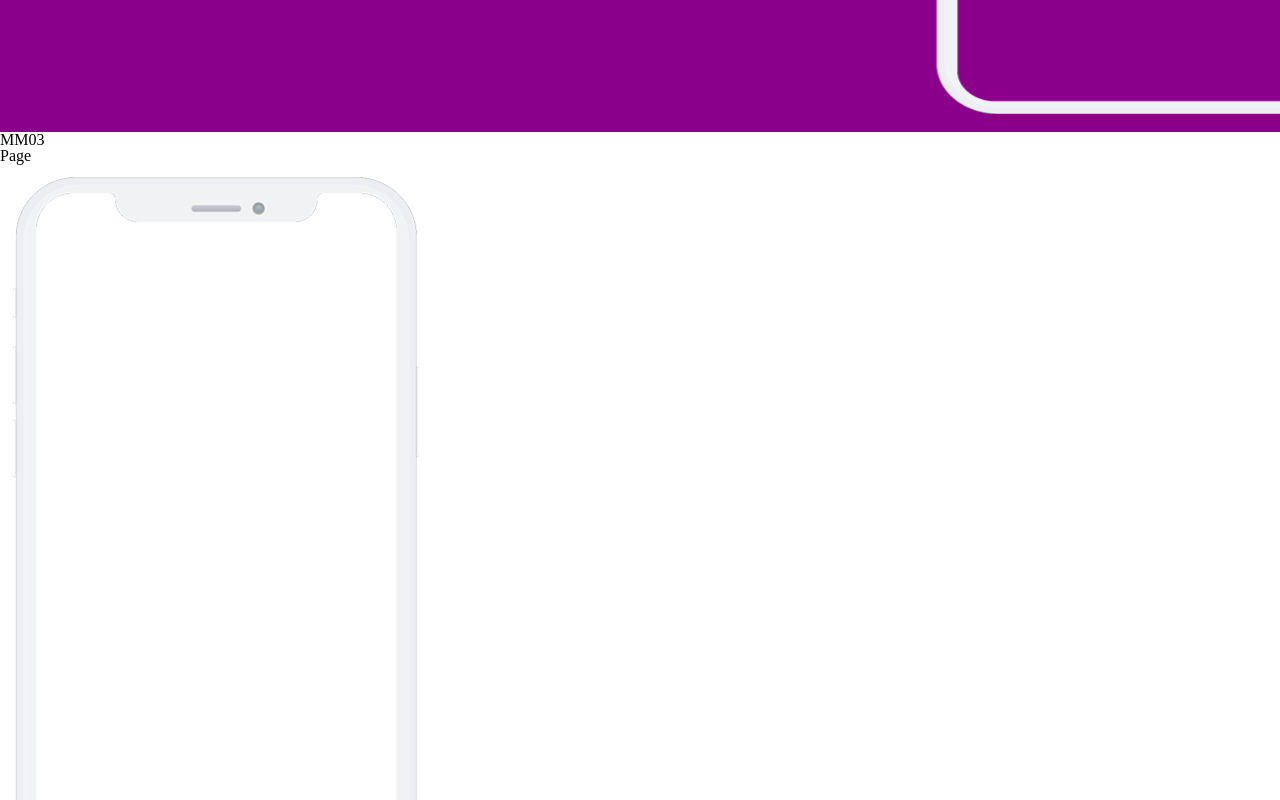
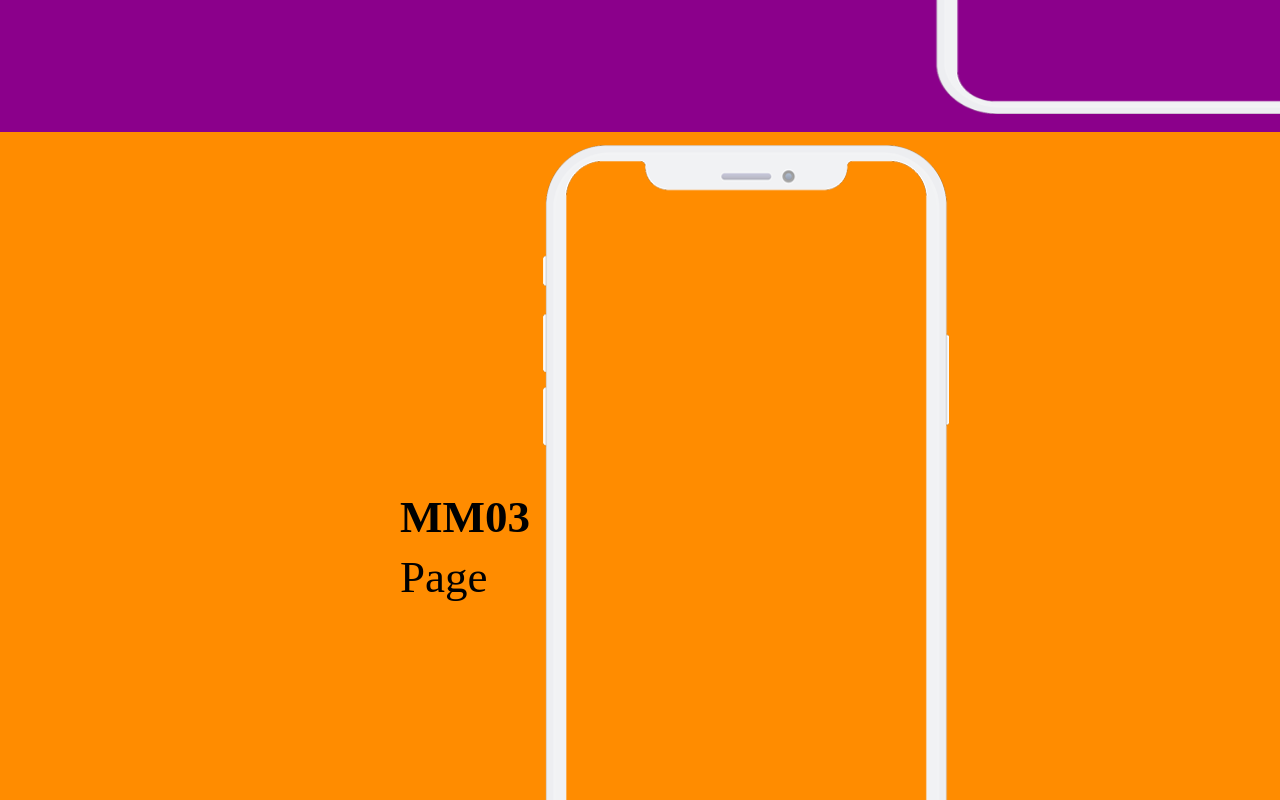
Before and after one commit to costar011/React-MockupTest-YR, a React (Create React App) app: page / in a window 1280 px wide. Shown: the part 2800-3600 px from the top of the page. Built offline with nearby package versions, Linux system fonts and the light colour scheme.

Commit message:
MM03 css

```diff
--- a/src/style/MM03.css
+++ b/src/style/MM03.css
@@ -0,0 +1,32 @@
+.MM03 {
+  background-color: darkorange;
+  background-color: none;
+  display: flex;
+}
+
+.MM03 .MM03__txt {
+  display: flex;
+  flex-direction: column;
+
+  align-items: center;
+  justify-content: center;
+  margin-left: 400px;
+}
+
+.MM03 .MM03__txt .MM03__txt1 {
+  width: 100%;
+  height: 60px;
+
+  font-size: 45px;
+  font-weight: 600;
+
+  align-items: center;
+  justify-content: center;
+}
+
+.MM03 .MM03__txt .MM03__txt2 {
+  width: 100%;
+  height: 60px;
+
+  font-size: 45px;
+}
```
